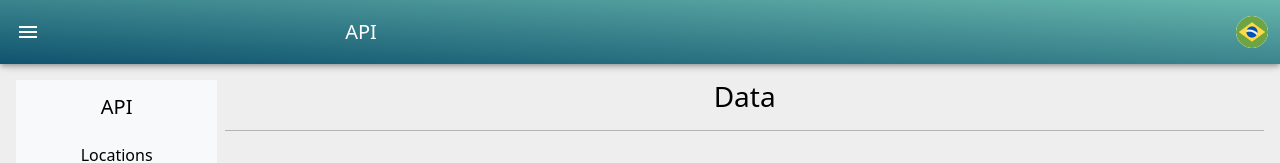
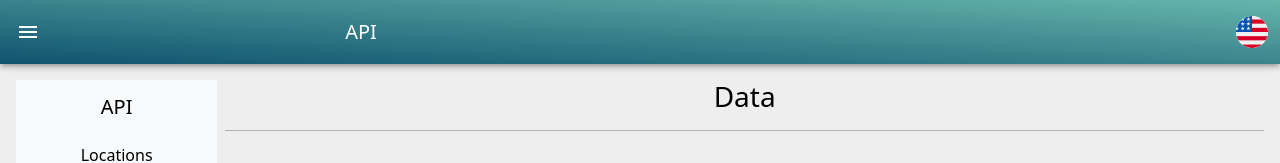
Before and after one commit to DanielHMuniz99/geodata, a Vue app in the folder app/: page / in a window 1280 px wide. Shown: the top 163 px of the page. Built offline with nearby package versions, Linux system fonts and the light colour scheme.

Commit message:
set local storage language

```diff
--- a/app/src/components/LanguageDropdown.vue
+++ b/app/src/components/LanguageDropdown.vue
@@ -29,11 +29,13 @@ const languages = ref([
   { code: 'en', label: 'English', flag: '/usa.png' }
 ]);
 
-const currentLanguage = ref('pt');
+const currentLanguage = ref(i18n.locale.value);
+
 const currentFlag = ref(languages.value.find(lang => lang.code === currentLanguage.value).flag);
 
 const changeLanguage = (lang) => {
   i18n.locale.value = lang.code;
+  localStorage.locale = lang.code;
   currentLanguage.value = lang.code;
   currentFlag.value = lang.flag;
 };
--- a/app/src/i18n.js
+++ b/app/src/i18n.js
@@ -19,10 +19,15 @@ const messages = {
   }
 };
 
+let lang = 'en';
+if (localStorage.locale) {
+  lang = localStorage.locale;
+}
+
 const i18n = createI18n({
   legacy: false,
-  locale: 'en',
-  fallbackLocale: 'en',
+  locale: lang,
+  fallbackLocale: lang,
   messages
 });
 
```
Also changed, not shown: 1 other file (tests, documents, lock files or other folders).
